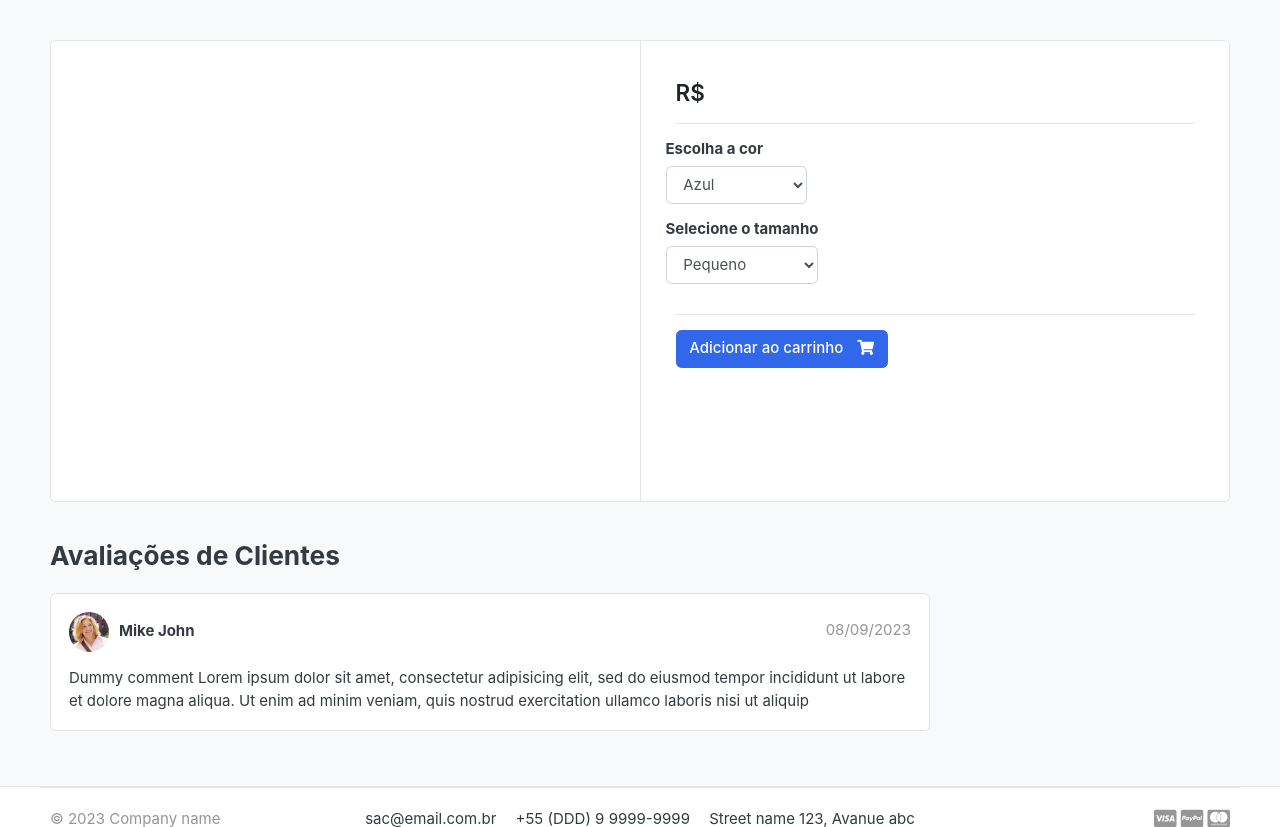
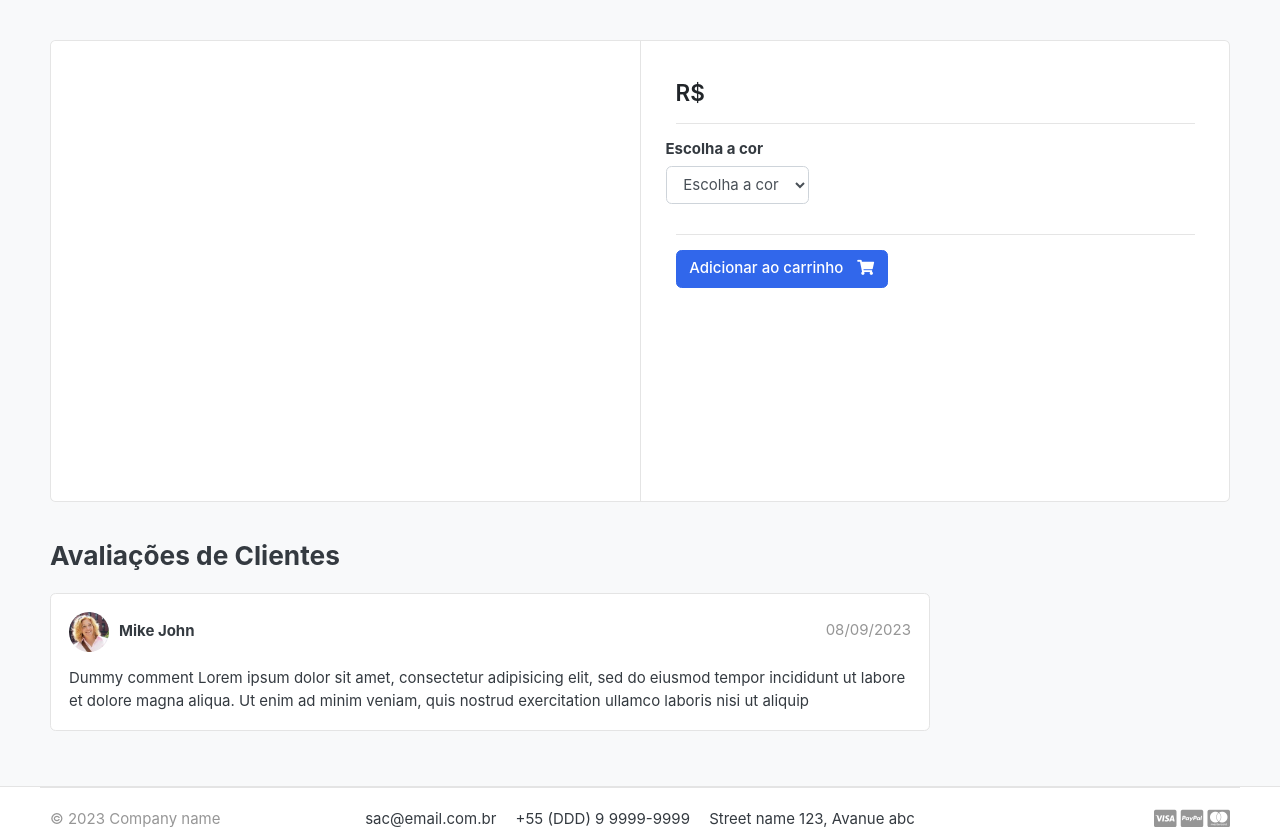
Before and after one commit to devcleberson/django_store1, a Django app: template templates/store/product_detail.html in a window 1280 px wide. Shown: the part 118-945 px from the top of the page. Run offline with Django 4.2, Linux system fonts and the light colour scheme; the template is opened without the code that fills it, so the values that code supplies are empty; some libraries are stand-ins or nearby versions; some web fonts are replaced.

Commit message:
product_variation_fetch_dynamic_color

```diff
--- a/carts/views.py
+++ b/carts/views.py
@@ -13,8 +13,8 @@ def _cart_id(request):
 
 def add_cart(request, product_id):
     color = request.GET['color']
-    size = request.GET['size']
-    return HttpResponse(color + ' ' + size)
+   # size = request.GET['size']
+    return HttpResponse(color)
     exit()
 
     product = Product.objects.get(id=product_id) #get the product
--- a/templates/store/product_detail.html
+++ b/templates/store/product_detail.html
@@ -34,15 +34,16 @@
               <div class="row">
                 <div class="item-option-select">
                   <h6>Escolha a cor</h6>
-                  <select name="color" class="form-control">
-                    <option value="blue">Azul</option>
-                    <option value="black">Preto</option>
-                    <option value="navy blue">Azul Marinho</option>
+                  <select name="color" class="form-control" required>
+                    <option value="" disabled selected>Escolha a cor</option>
+                    {% for i in single_product.variation_set.all %}
+                    <option value="{{ i.variation_value }}">{{ i.variation_value }}</option>
+                    {% endfor %}
                   </select>
 
                 </div>
               </div> <!-- row.// -->
-              <div class="row">
+            <!--  <div class="row">
                 <div class="item-option-select">
                   <h6>Selecione o tamanho</h6>
                   <select name="size" class="form-control">
```
Also changed, not shown: db.sqlite3.
